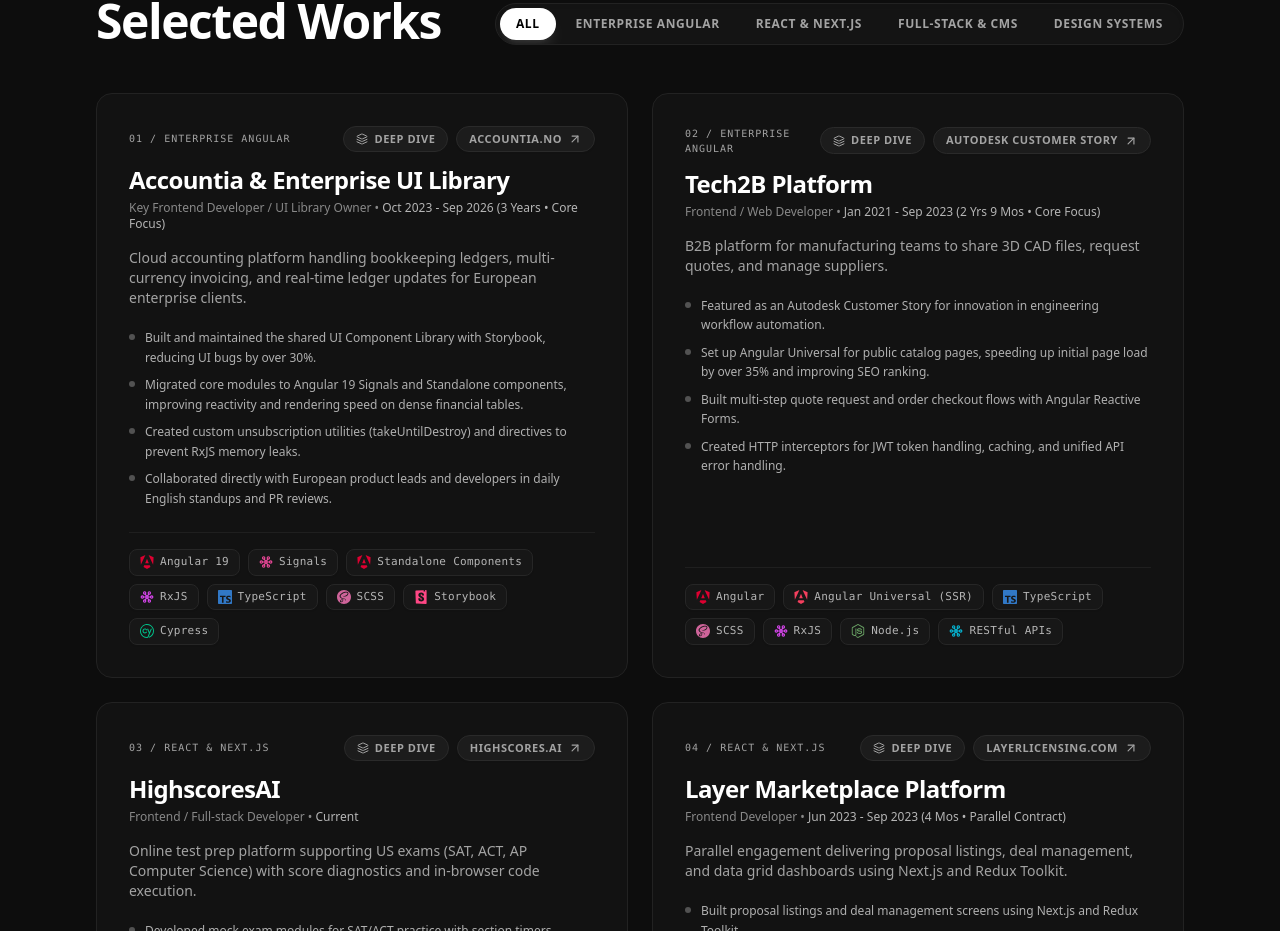
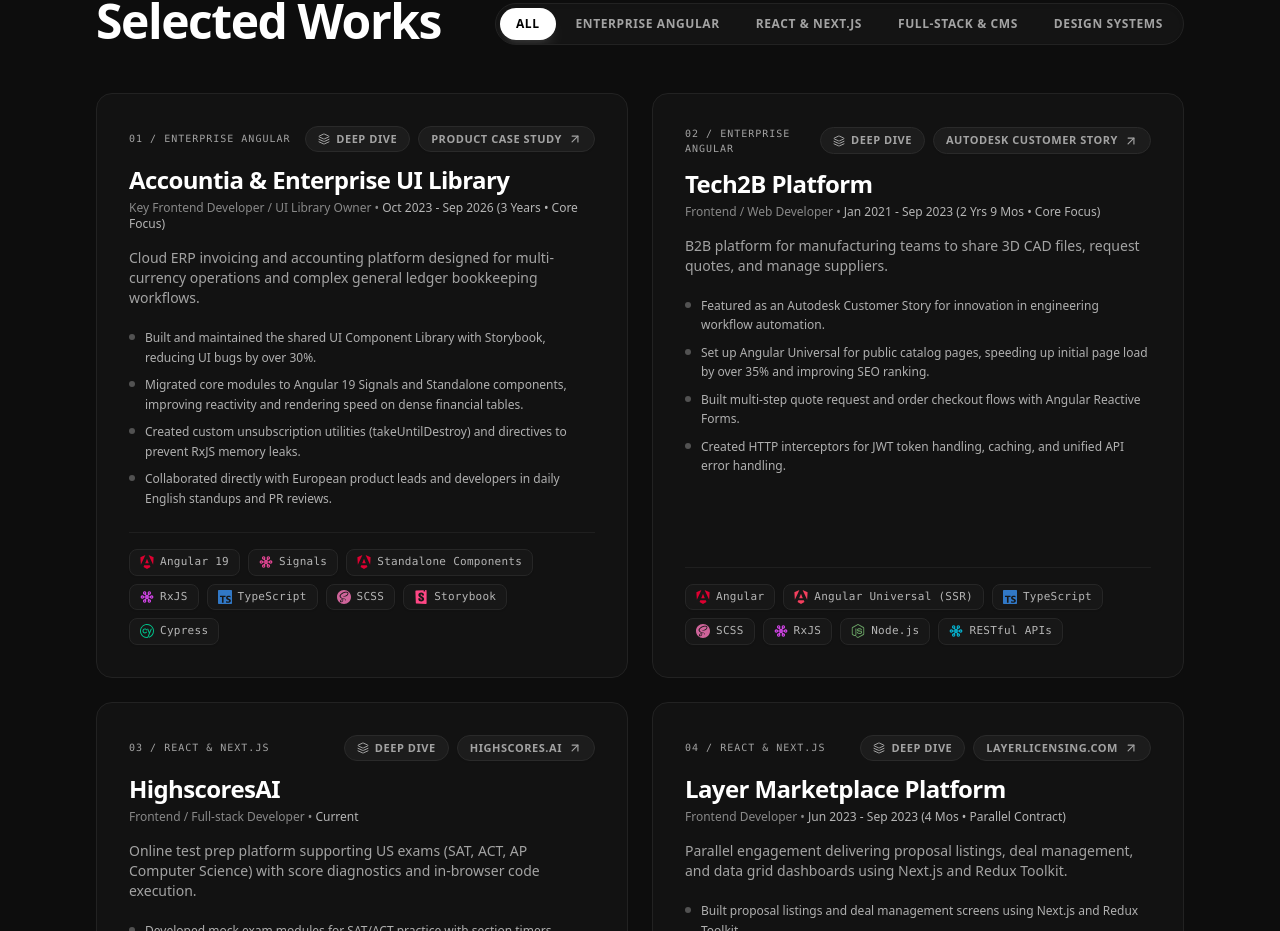
Before and after one commit to elvisnguy/thanh-nguy-portfolio, a React (Vite) app: page / in a window 1280 px wide. Shown: the part 910-1841 px from the top of the page. Built offline with nearby package versions, Linux system fonts and the light colour scheme.

Commit message:
feat(accountia): link to in-depth product case study by lead designer Alexander Ilivanov (jurenites.com)

```diff
--- a/src/components/ui/ProjectModal.tsx
+++ b/src/components/ui/ProjectModal.tsx
@@ -163,7 +163,7 @@ export function ProjectModal({ project, onClose, playClick }: ProjectModalProps)
               onClick={() => playClick?.('tick')}
               className="sheen-glow inline-flex items-center gap-1.5 px-5 py-2.5 rounded-full bg-neutral-900 hover:bg-black dark:bg-white dark:hover:bg-neutral-100 text-white dark:text-black font-bold text-xs uppercase tracking-wider transition-all ios-press shadow-xl hover:shadow-2xl"
             >
-              <span>{project.id === 'tech2b' ? 'View Case Study' : 'View Live Showcase'}</span>
+              <span>{project.id === 'tech2b' || project.id === 'accountia' ? 'View Case Study' : 'View Live Showcase'}</span>
               <ArrowUpRight className="w-3.5 h-3.5" />
             </a>
           )}
--- a/src/data/projects.ts
+++ b/src/data/projects.ts
@@ -122,10 +122,10 @@ export const PROJECTS: Project[] = [
     role: 'Key Frontend Developer / UI Library Owner',
     timeline: 'Oct 2023 - Sep 2026 (3 Years • Core Focus)',
     category: 'Enterprise Angular',
-    liveUrl: 'https://accountia.no',
-    urlLabel: 'accountia.no',
+    liveUrl: 'https://www.jurenites.com/portfolio/accountia',
+    urlLabel: 'Product Case Study',
     techStack: ['Angular 19', 'Signals', 'Standalone Components', 'RxJS', 'TypeScript', 'SCSS', 'Storybook', 'Cypress'],
-    summary: 'Cloud accounting platform handling bookkeeping ledgers, multi-currency invoicing, and real-time ledger updates for European enterprise clients.',
+    summary: 'Cloud ERP invoicing and accounting platform designed for multi-currency operations and complex general ledger bookkeeping workflows.',
     highlights: [
       'Built and maintained the shared UI Component Library with Storybook, reducing UI bugs by over 30%.',
       'Migrated core modules to Angular 19 Signals and Standalone components, improving reactivity and rendering speed on dense financial tables.',
```
